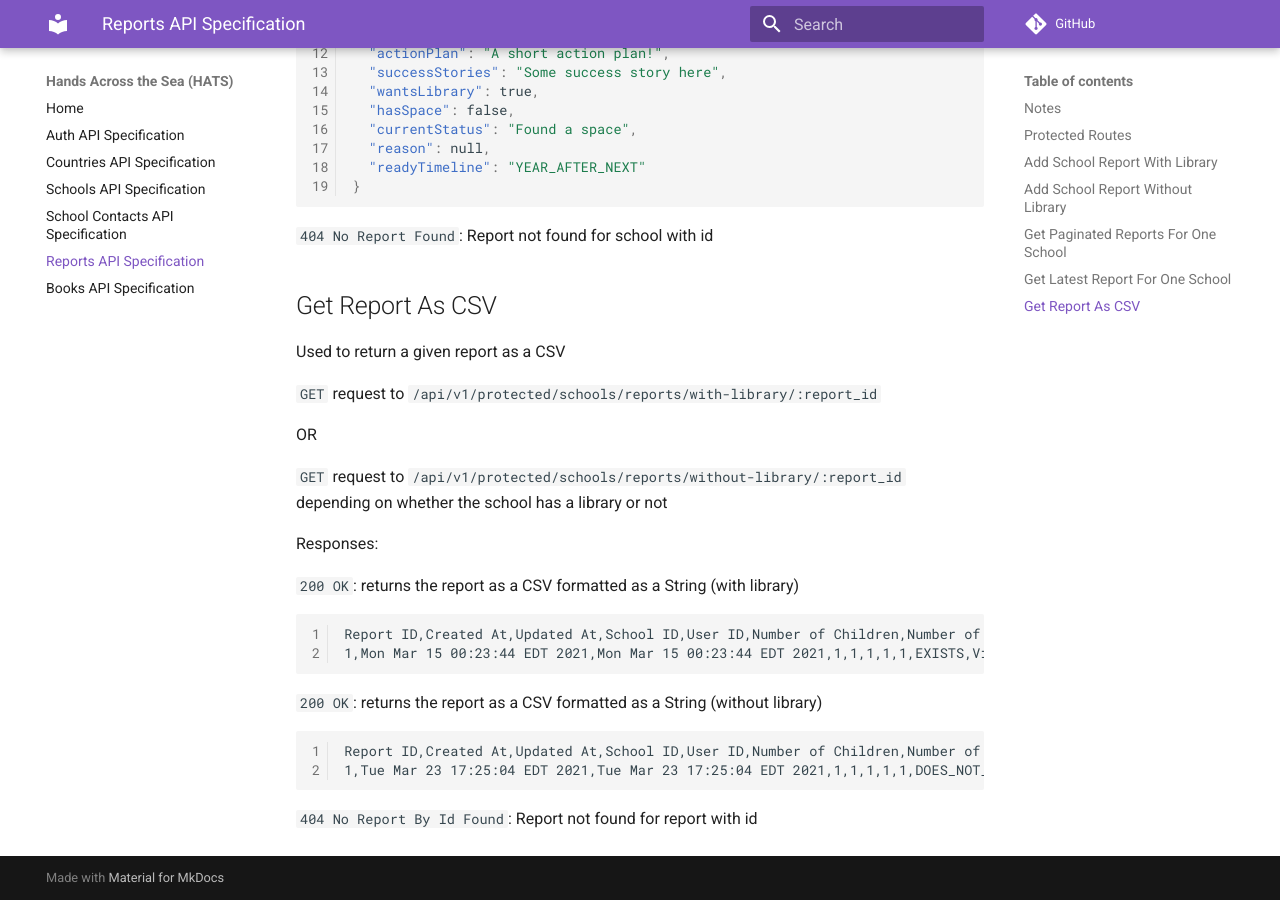
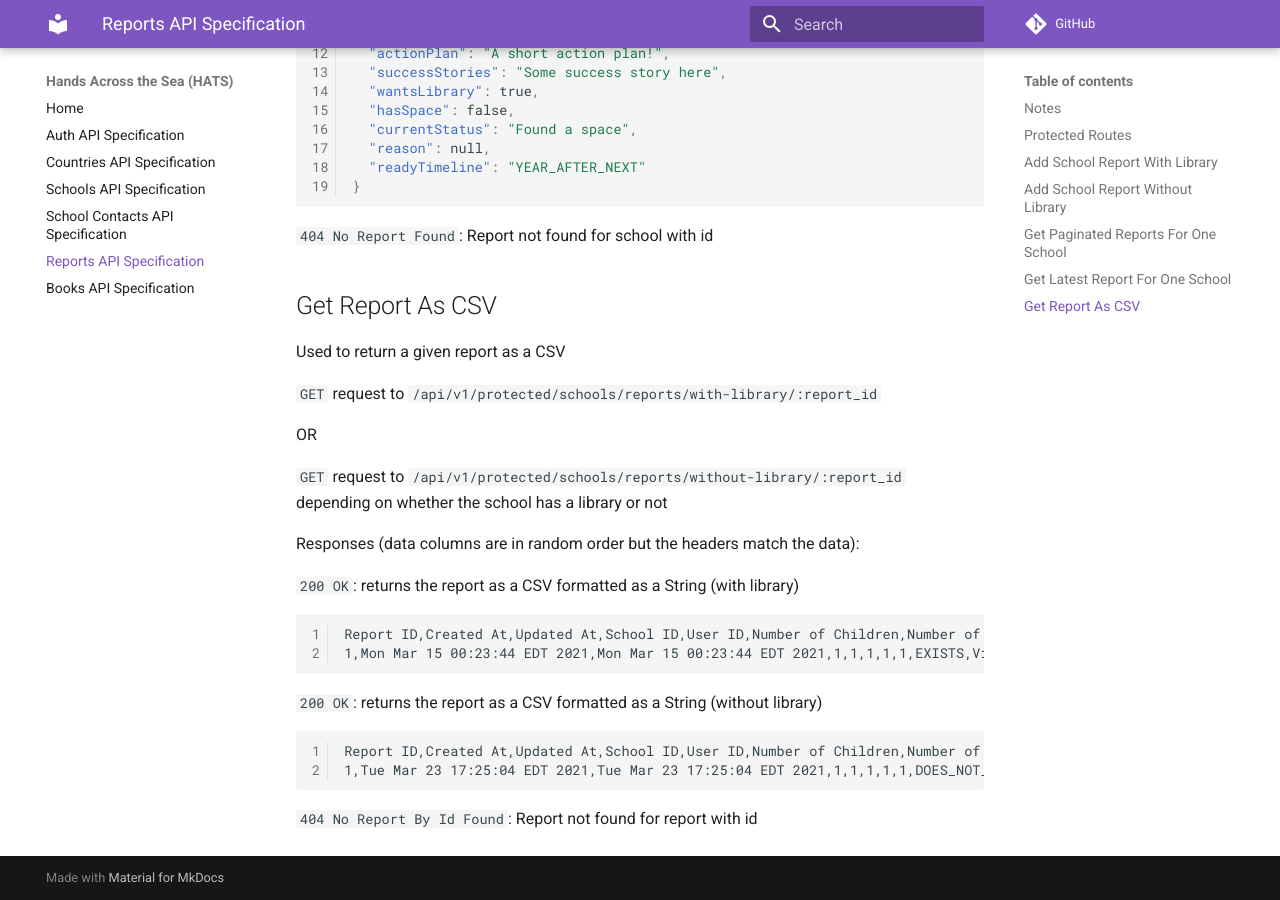
Before and after one commit to Code-4-Community/c4c-dev-docs, an MkDocs documentation site: the page built from docs/hats/api-spec-school-report.md, in a window 1280 px wide and 900 px high, scrolled down 6620 px. Built offline with MkDocs 1.6.1 and Material for MkDocs 9.7.7, drawn with Linux system fonts in a browser that asks for light colours; comment, search, counter and statistics services are not loaded.

Commit message:
added clarification

````diff
--- a/docs/hats/api-spec-school-report.md
+++ b/docs/hats/api-spec-school-report.md
@@ -341,7 +341,7 @@ OR
 
 `GET` request to `/api/v1/protected/schools/reports/without-library/:report_id` depending on whether the school has a library or not
 
-Responses:
+Responses (data columns are in random order but the headers match the data):
 
 `200 OK`: returns the report as a CSV formatted as a String (with library)
 ```
````
